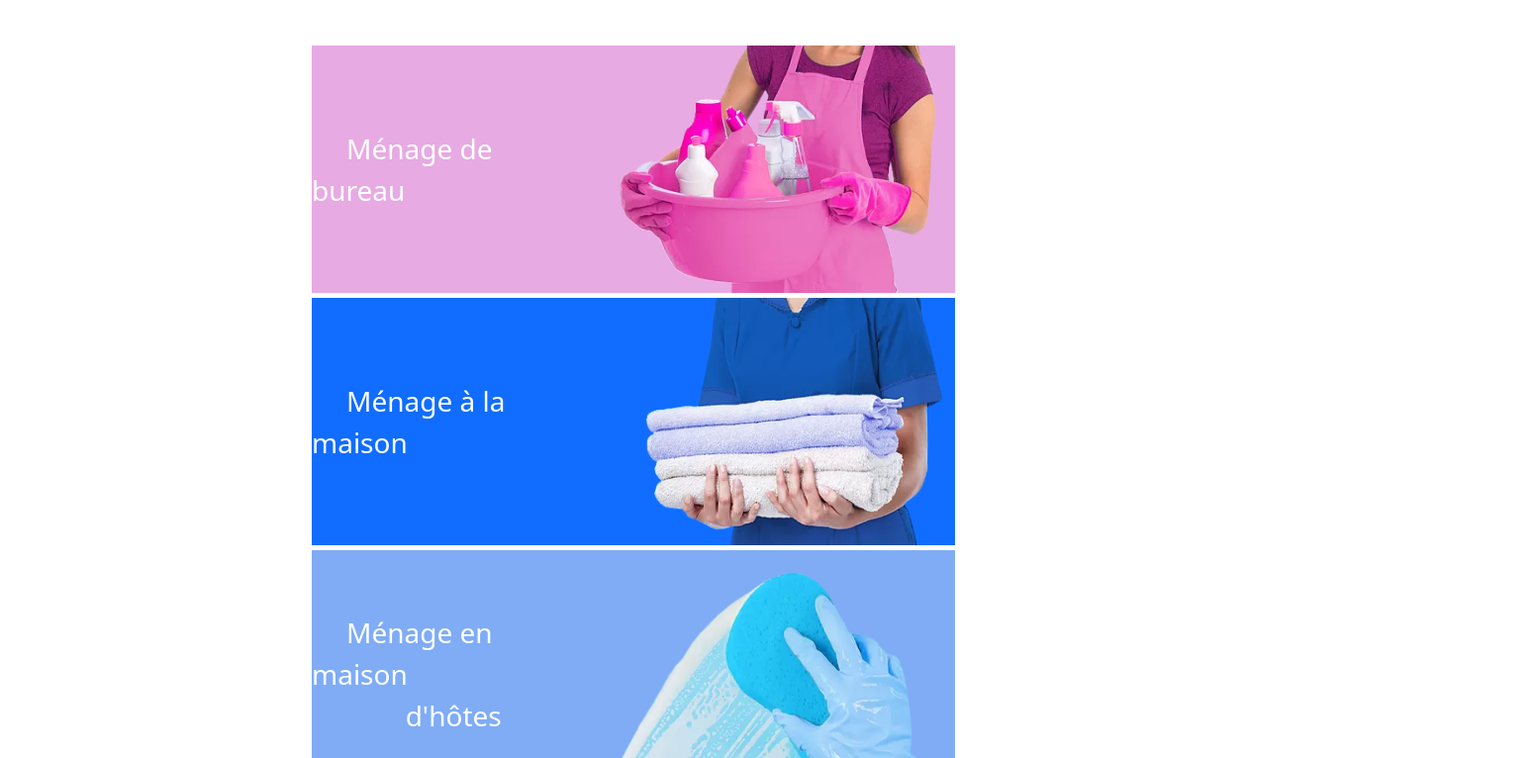
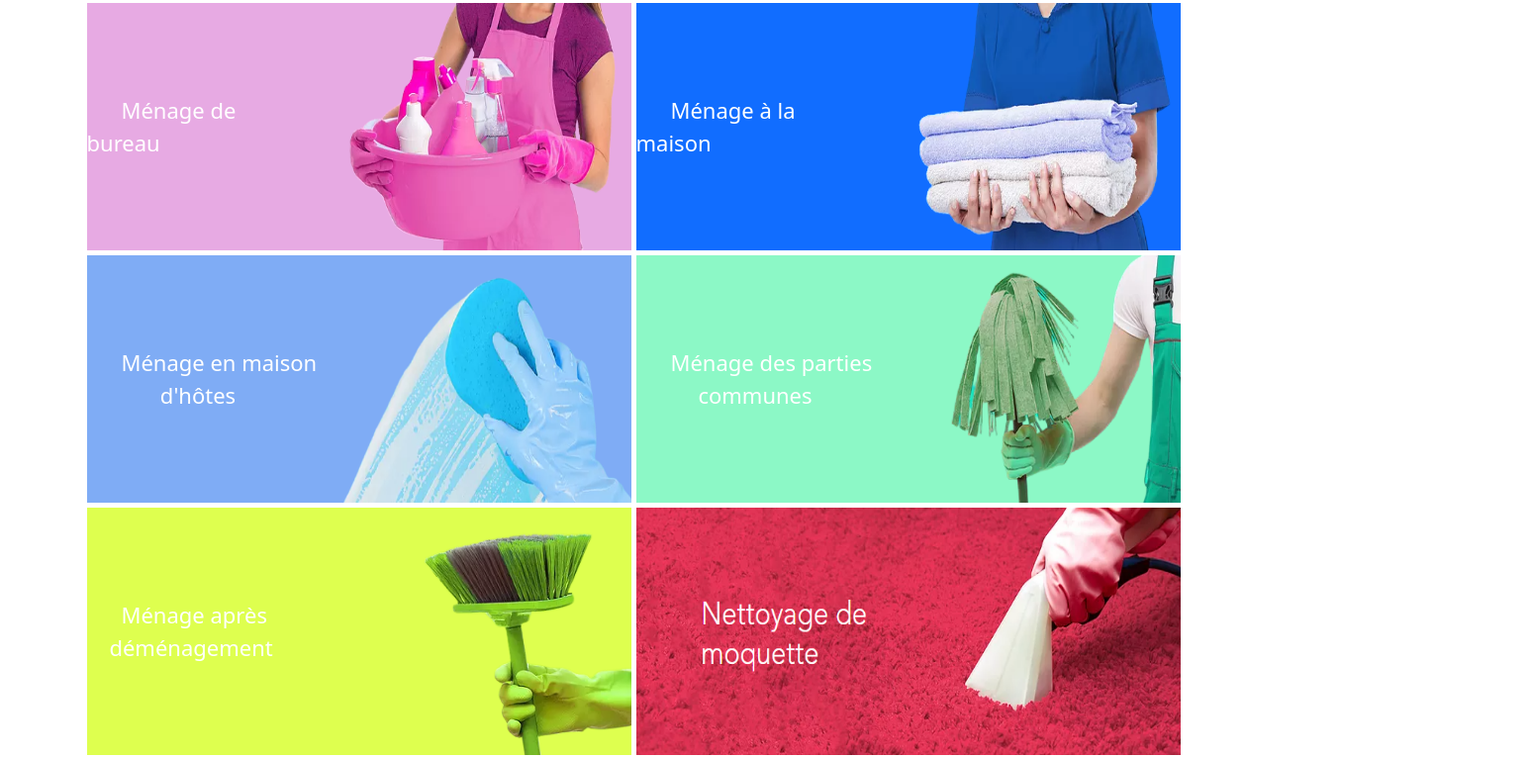
Before and after one commit to Phyl78/santymaitrenettoyage, a plain HTML site: page index.html in a window 1280 px wide. Shown: the part 1340-2106 px from the top of the page at 99% size, 1550 px wide, since content can reach past the window. Drawn offline with Linux system fonts and the light colour scheme.

Commit message:
ajustement des marges

```diff
--- a/smn.css
+++ b/smn.css
@@ -73,7 +73,7 @@
 }
 
 #logo_SMN{
-    height: 100px;
+    height: 110px;
     width: 15vw;
 
 }
@@ -108,10 +108,10 @@
 .grand_titre{
     position: absolute;
     /* position: fixed; */
-    margin: 50px 230px 0px;
+    margin: 170px 120px 0px;
     color: white;
-    font-size: 90px;
-    width: 1250px;
+    font-size: 60px;
+    width: 1050px;
     text-align: center;
     font-weight: bold;
 }
@@ -119,7 +119,7 @@
 .sous_titre{
     position: absolute;
     /* z-index: 1; */
-    margin: 380px 150px 0px;
+    margin: 380px 90px 0px 0px;
     color: white;
     font-size: 30px;
     /* border: 2px solid green; */
@@ -183,7 +183,7 @@
 
 .les_services{
     display: grid;
-    grid-template-columns: repeat(auto-fill, 650px);
+    grid-template-columns: repeat(auto-fill, 550px);
     grid-gap: 5px;
     justify-content: center;
     width: 90%;
@@ -199,7 +199,7 @@
 
 .bureau{
     background-color: #e7aae3;
-    width: 650px;
+    width: 550px;
     height: 250px;
     display: flex;
     flex-direction: row;
@@ -208,7 +208,7 @@
 
 .maison{
     background-color: #116dFF;
-    width: 650px;
+    width: 550px;
     height: 250px;
     display: flex;
     flex-direction: row;
@@ -216,7 +216,7 @@
 
 .fenetres{
     background-color: #7facf5;
-    width: 650px;
+    width: 550px;
     height: 250px;
     display: flex;
     flex-direction: row;
@@ -225,7 +225,7 @@
 
 .parties_communes{
    background-color:#8cf8c6;
-   width: 650px;
+   width: 550px;
     height: 250px;
     display: flex;
     flex-direction: row;
@@ -233,7 +233,7 @@
 
 .demenagement{
     background-color:#DEFF4F;
-    width: 650px;
+    width: 550px;
     height: 250px;
     display: flex;
     flex-direction: row;
@@ -241,14 +241,16 @@
 
 .moquette{
     background-color: rgb(197, 45, 45);
-    width: 650px;
+    width: 550px;
     height: 250px;
 }
 
 .nos_services{
-    margin: 60px 700px;
+    margin: 60px 500px;
     color: #116dFF;
     font-weight: bold;
+    width: 280px;
+
 }
 
 .femmeDeMenage{
@@ -258,32 +260,32 @@
 }
 
 .Text_de_menage{
-    width: 50%;
+    width: 60%;
    margin: auto;
-   font-size: 28px;
+   font-size: 22px;
    color: white;
 
 }
 
 .Text_maison{
-    width: 55%;
+    width: 65%;
    margin: auto;
-   font-size: 28px;
+   font-size: 22px;
    color: white;
 }
 
 .Text_maison_hotes{
-    width: 50%;
+    width: 65%;
    margin:auto;
-   font-size: 28px;
+   font-size: 22px;
    color: white;
 
 }
 
 .Text_parties_communes{
-    width: 55%;
+    width: 65%;
    margin: auto;
-   font-size: 28px;
+   font-size: 22px;
    color: white;
 
 }
@@ -326,7 +328,7 @@ h2{
 .infos{
     width: 350px;
     height: 200px;
-    margin: auto 210px;
+    margin: auto 60px;
     text-align: justify;
     color: white;
     font-size: 20px;
```
Also changed, not shown: smn.html (+1 -1 lines).
